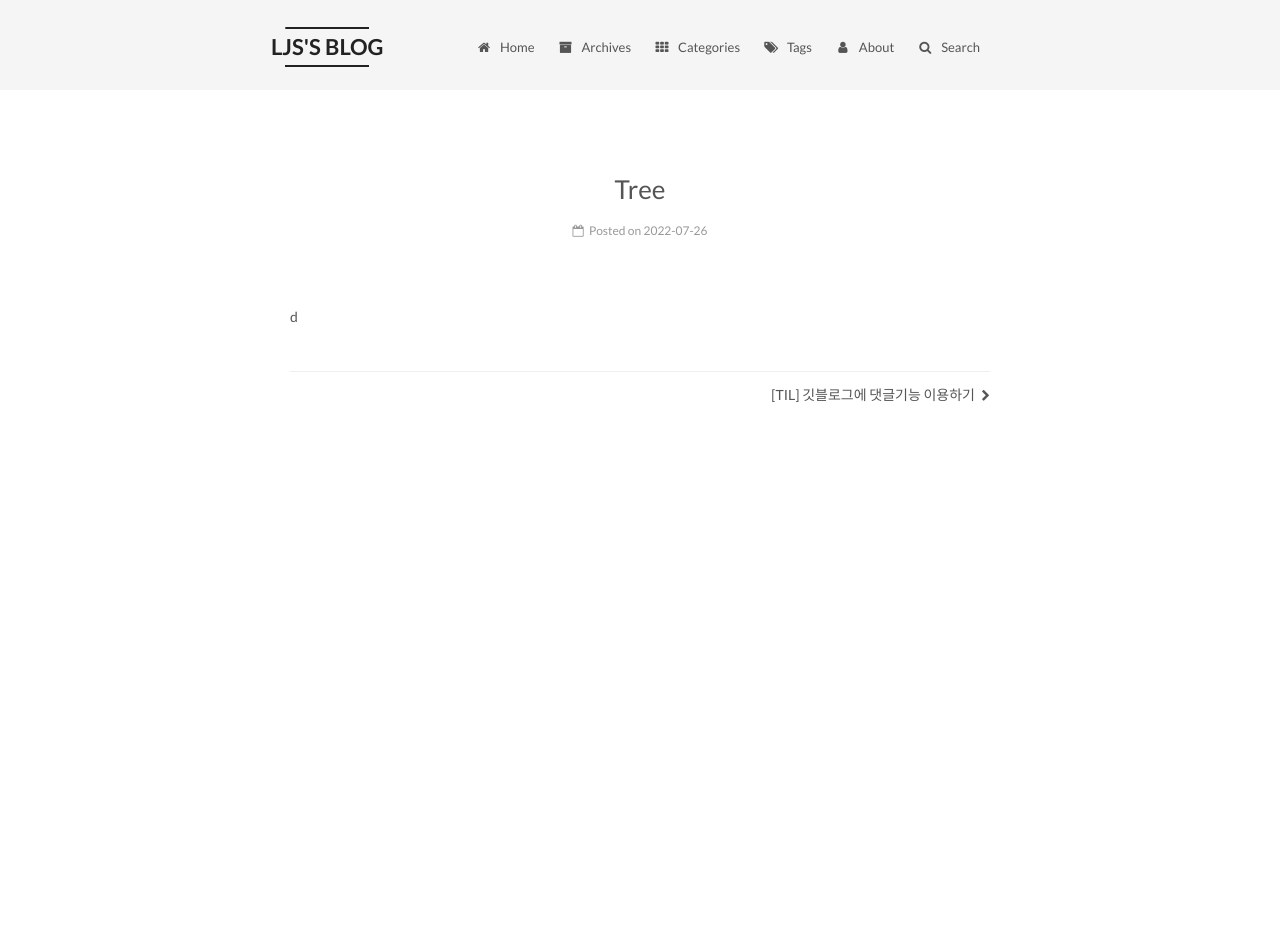
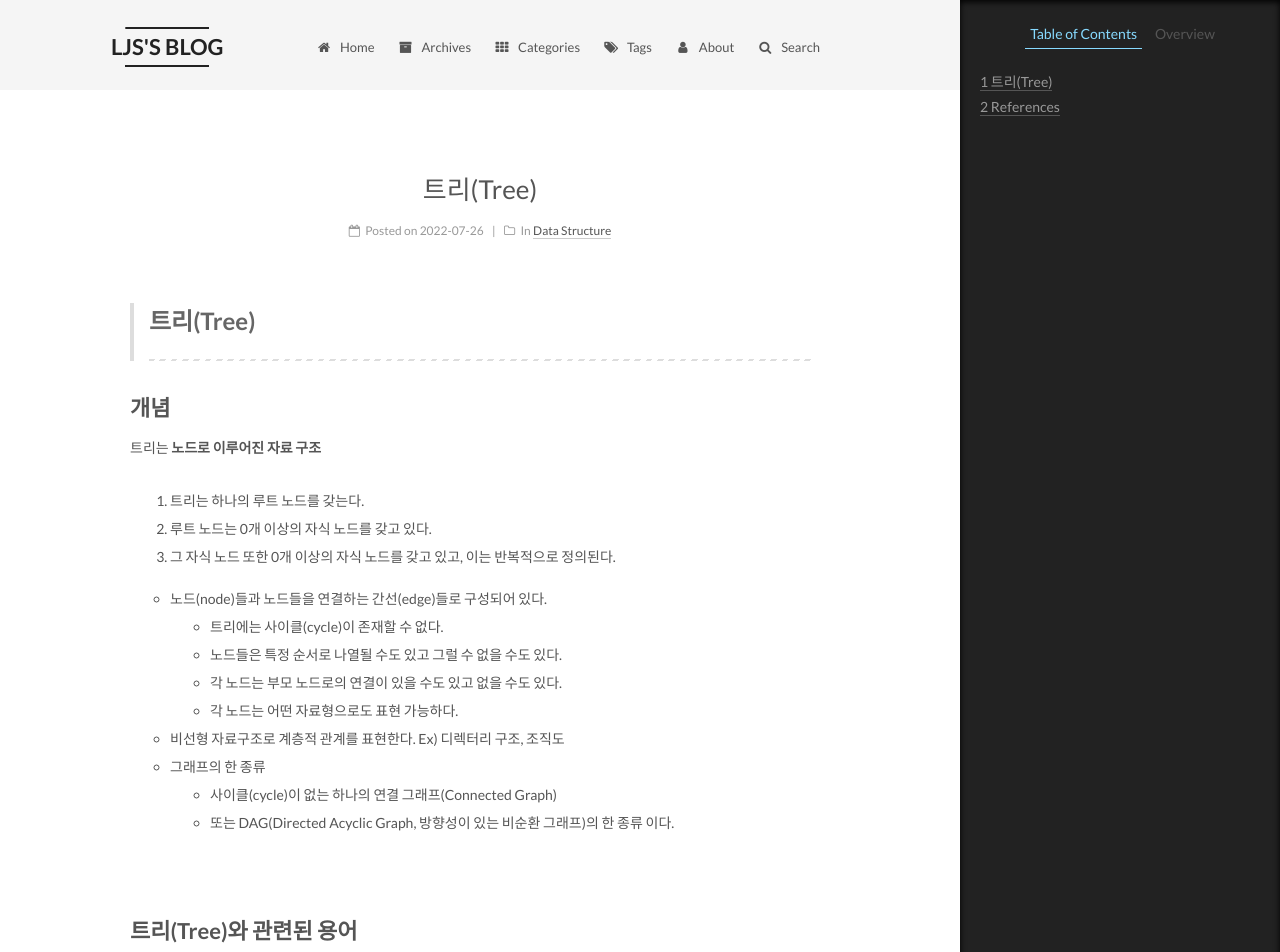
Before and after one commit to Lee-jisang/Lee-jisang.github.io, a Jekyll site: the page built from _posts/Data Structure/2022-07-26-tree.md, in a window 1280 px wide and 1400 px high. Shown: the top 952 px of the window. Built offline with Jekyll 4.4.1, drawn with Linux system fonts in a browser that asks for light colours; comment, search, counter and statistics services are not loaded; some of the changed text lies outside the part shown; grey boxes are pictures that could not be loaded.

Commit message:
Update 2022-07-26-tree.md

```diff
--- a/_posts/Data Structure/2022-07-26-tree.md
+++ b/_posts/Data Structure/2022-07-26-tree.md
@@ -1 +1,124 @@
-d
+---
+title: 트리(Tree)
+categories:
+  - Data Structure
+excerpt: 트리에 대해 알아보자
+date: 2022-07-26
+tags:
+- tree
+- 자료구조
+
+---
+
+
+
+> # 트리(Tree)
+---
+
+## 개념
+
+트리는 **노드로 이루어진 자료 구조**
+
+1. 트리는 하나의 루트 노드를 갖는다.
+2. 루트 노드는 0개 이상의 자식 노드를 갖고 있다.
+3. 그 자식 노드 또한 0개 이상의 자식 노드를 갖고 있고, 이는 반복적으로 정의된다.
+
+- 노드(node)들과 노드들을 연결하는 간선(edge)들로 구성되어 있다.
+    - 트리에는 사이클(cycle)이 존재할 수 없다.
+    - 노드들은 특정 순서로 나열될 수도 있고 그럴 수 없을 수도 있다.
+    - 각 노드는 부모 노드로의 연결이 있을 수도 있고 없을 수도 있다.
+    - 각 노드는 어떤 자료형으로도 표현 가능하다.
+- 비선형 자료구조로 계층적 관계를 표현한다. Ex) 디렉터리 구조, 조직도
+- 그래프의 한 종류
+  - 사이클(cycle)이 없는 하나의 연결 그래프(Connected Graph)
+  - 또는 DAG(Directed Acyclic Graph, 방향성이 있는 비순환 그래프)의 한 종류 이다.
+
+
+<br />
+
+
+## 트리(Tree)와 관련된 용어
+
+![image](https://user-images.githubusercontent.com/76837780/180937097-d52e1e5d-4023-40a6-93c1-6aa213d490ca.png)
+
+- 루트 노드(root node): 부모가 없는 노드, 트리는 하나의 루트 노드만을 가진다.
+- 단말 노드(leaf node): 자식이 없는 노드, ‘말단 노드’ 또는 ‘잎 노드’라고도 부른다.
+- 내부(internal) 노드: 단말 노드가 아닌 노드
+- 간선(edge): 노드를 연결하는 선 (link, branch 라고도 부름)
+- 형제(sibling): 같은 부모를 가지는 노드
+- 노드의 크기(size): 자신을 포함한 모든 자손 노드의 개수
+- 노드의 깊이(depth): 루트에서 어떤 노드에 도달하기 위해 거쳐야 하는 간선의 수
+- 노드의 레벨(level): 트리의 특정 깊이를 가지는 노드의 집합
+- 노드의 차수(degree): 하위 트리 개수 / 간선 수 (degree) = 각 노드가 지닌 가지의 수
+- 트리의 차수(degree of tree): 트리의 최대 차수
+- 트리의 높이(height): 루트 노드에서 가장 깊숙히 있는 노드의 깊이
+
+<br />
+
+
+## 트리(Tree)의 특징
+
+- 그래프의 한 종류이다. ‘최소 연결 트리’ 라고도 불린다.
+- 트리는 계층 모델 이다.
+- 트리는 DAG(Directed Acyclic Graphs, 방향성이 있는 비순환 그래프)의 한 종류이다.
+  - loop나 circuit이 없다. 당연히 self-loop도 없다.
+  - 즉, 사이클이 없다.
+- 노드가 N개인 트리는 항상 N-1개의 간선(edge)을 가진다.
+  - 즉, 간선은 항상 (정점의 개수 - 1) 만큼을 가진다.
+- 루트에서 어떤 노드로 가는 경로는 유일하다.
+  - 임의의 두 노드 간의 경로도 유일하다. 즉, 두 개의 정점 사이에 반드시 1개의 경로만을 가진다.
+- 한 개의 루트 노드만이 존재하며 모든 자식 노드는 한 개의 부모 노드만을 가진다.
+  - 부모-자식 관계이므로 흐름은 top-bottom 아니면 bottom-top으로 이루어진다.
+- 순회는 Pre-order, In-order 아니면 Post-order로 이루어진다. 이 3가지 모두 DFS/BFS 안에 있다.
+- 트리는 이진 트리, 이진 탐색 트리, 균형 트리(AVL 트리, red-black 트리), 이진 힙(최대힙, 최소힙) 등이 있다.
+
+<br />
+
+## 트리(Tree)의 종류
+
+### 트리 VS 이진 트리
+
+- 이진 트리(Binary Tree)
+    - 각 노드가 최대 두 개의 자식을 갖는 트리
+    - 모든 트리가 이진 트리는 아니다.
+    - 이진 트리 순회
+      - 중위 순회(in-order traversal): 왼쪽 가지 -> 현재 노드 -> 오른쪽 가지
+      - 전위 순회(pre-order traversal): 현재 노드 -> 왼쪽 가지 -> 오른쪽 가지
+      - 후위 순회(post-order traversal): 왼쪽 가지 -> 오른쪽 가지 -> 현재 노드
+
+### 이진 트리 VS 이진 탐색 트리
+
+- 이진 탐색 트리(Binary Search Tree)
+  - 모든 노드가 아래와 같은 특정 순서를 따르는 속성이 있는 이진 트리
+  - 모든 왼쪽 자식들 <= n < 모든 오른쪽 자식들 (모든 노드 n에 대해서 반드시 참)
+
+### 균형 트리 VS 비균형 트리
+
+- 균형 트리
+  - O(logN) 시간에 insert와 find를 할 수 있을 정도로 균형이 잘 잡혀 있는 경우
+  - Ex) 레드-블랙 트리, AVL 트리
+
+### 완전 이진 트리 VS 전 이진 트리 VS 포화 이진 트리
+
+
+- 완전 이진 트리(Complete Binary Tree)
+
+  - 트리의 모든 높이에서 노드가 꽉 차 있는 이진 트리. 즉, 마지막 레벨을 제외하고 모든 레벨이 완전히 채워져 있다.
+  - 마지막 레벨은 꽉 차 있지 않아도 되자만 노드가 왼쪽에서 오른쪽으로 채워져야 한다.
+  - 마지막 레벨 h에서 (1 ~ 2h-1)개의 노드를 가질 수 있다.
+  - 또 다른 정의는 가장 오른쪽의 잎 노드가 (아마도 모두) 제거된 포화 이진 트리다.
+  - 완전 이진 트리는 배열을 사용해 효율적으로 표현 가능하다.
+  -
+- 전 이진 트리(Full Binary Tree 또는 Strictly Binary Tree)
+  - 모든 노드가 0개 또는 2개의 자식 노드를 갖는 트리.
+- 포화 이진 트리(Perfect Binary Tree)
+  - 전 이진 트리이면서 완전 이진 트리인 경우
+  - 모든 말단 노드는 같은 높이에 있어야 하며, 마지막 단계에서 노드의 개수가 최대가 되어야 한다.
+  - 모든 내부 노드가 두 개의 자식 노드를 가진다.
+  - 모든 말단 노드가 동일한 깊이 또는 레벨을 갖는다.
+  - 노드의 개수가 정확히 2^(k-1)개여야 한다. (k: 트리의 높이) -> 흔하게 나타나는 경우가 아니다. 즉, 이진 트리가 모두 포화 이진 트리일 것이라고 생각하지 않는다.
+
+
+# References
+
+- [[자료구조] 트리(Tree)란](https://gmlwjd9405.github.io/2018/08/12/data-structure-tree.html)
```
